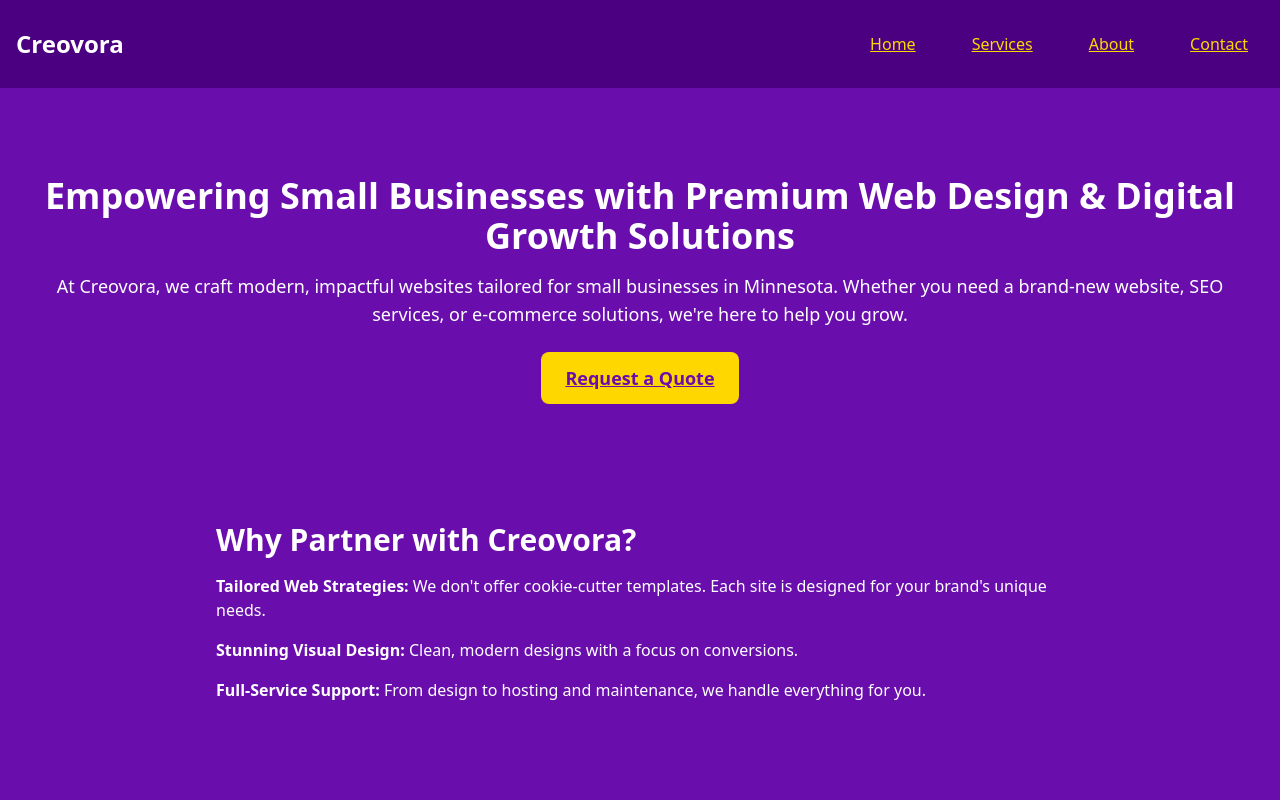
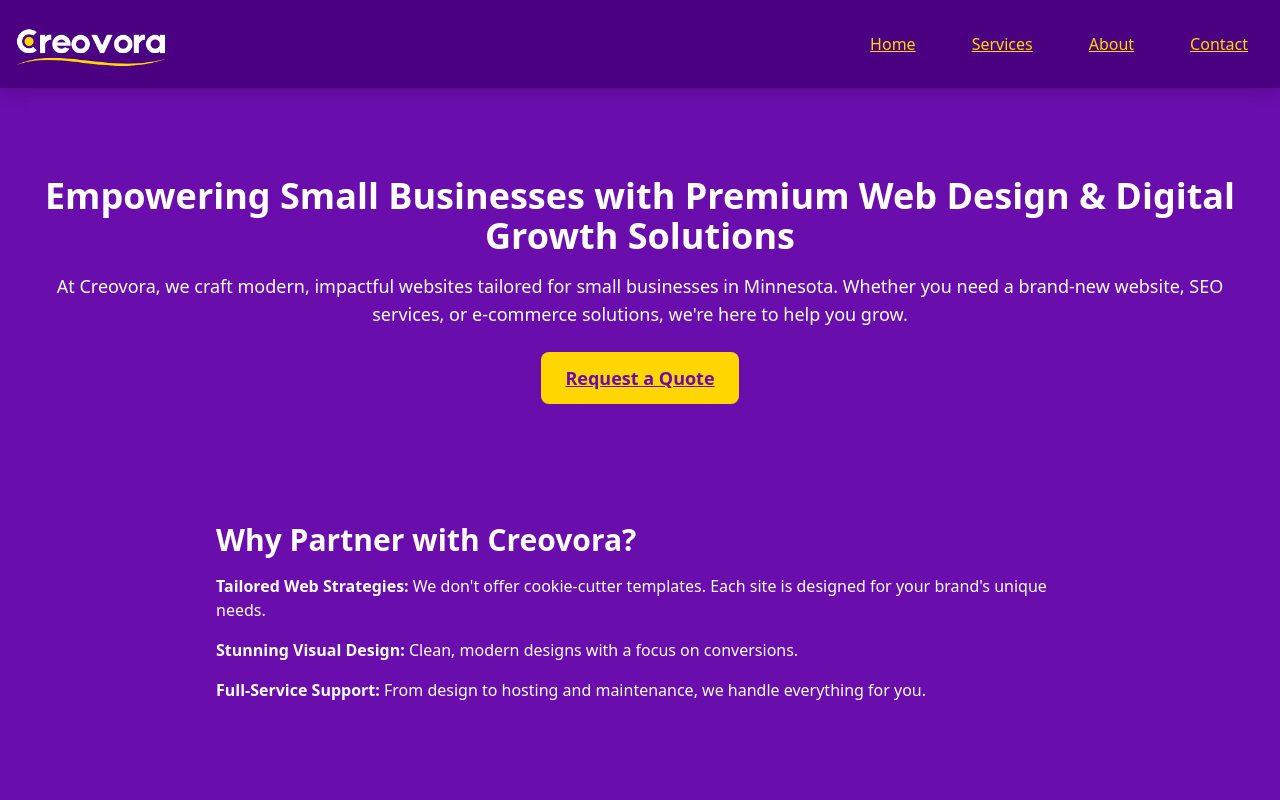
Before and after one commit to Creovora/creovora-website, a Next.js app: page / in a window 1280 px wide. Shown: the top 800 px of the page. Built offline with nearby package versions, Linux system fonts and the light colour scheme.

Commit message:
Added logo to Navbar.

```diff
--- a/src/components/Navbar.tsx
+++ b/src/components/Navbar.tsx
@@ -2,17 +2,27 @@
 
 import { useState } from "react";
 import Link from "next/link";
+import Image from "next/image";
 
 export default function Navbar() {
   const [isOpen, setIsOpen] = useState(false);
 
   return (
-    <nav className="bg-darkPurple text-white p-4">
+    <nav className="bg-darkPurple text-white p-4 shadow-lg">
       <div className="max-w-7xl mx-auto flex justify-between items-center">
-        {/* Logo */}
-        <h1 className="text-2xl font-bold">Creovora</h1>
 
-        {/* Hamburger Button */}
+        {/* Logo Section with Clickable Logo (Removed Extra Text) */}
+        <Link href="/" className="flex items-center space-x-2">
+          <Image
+            src="/Creovora-text-logo-light-transparent.png"
+            alt="Creovora Logo"
+            width={150}
+            height={40}
+            priority
+          />
+        </Link>
+
+        {/* Hamburger Button for Mobile */}
         <button
           className="block md:hidden focus:outline-none"
           onClick={() => setIsOpen(!isOpen)}
@@ -29,7 +39,7 @@ export default function Navbar() {
               strokeLinecap="round"
               strokeLinejoin="round"
               d="M4 6h16M4 12h16M4 18h16"
-            ></path>
+            />
           </svg>
         </button>
 
@@ -40,22 +50,22 @@ export default function Navbar() {
           } transition-transform duration-300 md:translate-x-0`}
         >
           <li className="text-center md:text-left">
-            <Link href="/" className="block p-4 hover:text-accent">
+            <Link href="/" className="block p-4 hover:text-accent transition-colors">
               Home
             </Link>
           </li>
           <li className="text-center md:text-left">
-            <Link href="/services" className="block p-4 hover:text-accent">
+            <Link href="/services" className="block p-4 hover:text-accent transition-colors">
               Services
             </Link>
           </li>
           <li className="text-center md:text-left">
-            <Link href="/about" className="block p-4 hover:text-accent">
+            <Link href="/about" className="block p-4 hover:text-accent transition-colors">
               About
             </Link>
           </li>
           <li className="text-center md:text-left">
-            <Link href="/contact" className="block p-4 hover:text-accent">
+            <Link href="/contact" className="block p-4 hover:text-accent transition-colors">
               Contact
             </Link>
           </li>
```
Also changed, not shown: public/Creovora-text-logo-light-transparent.png (added).
